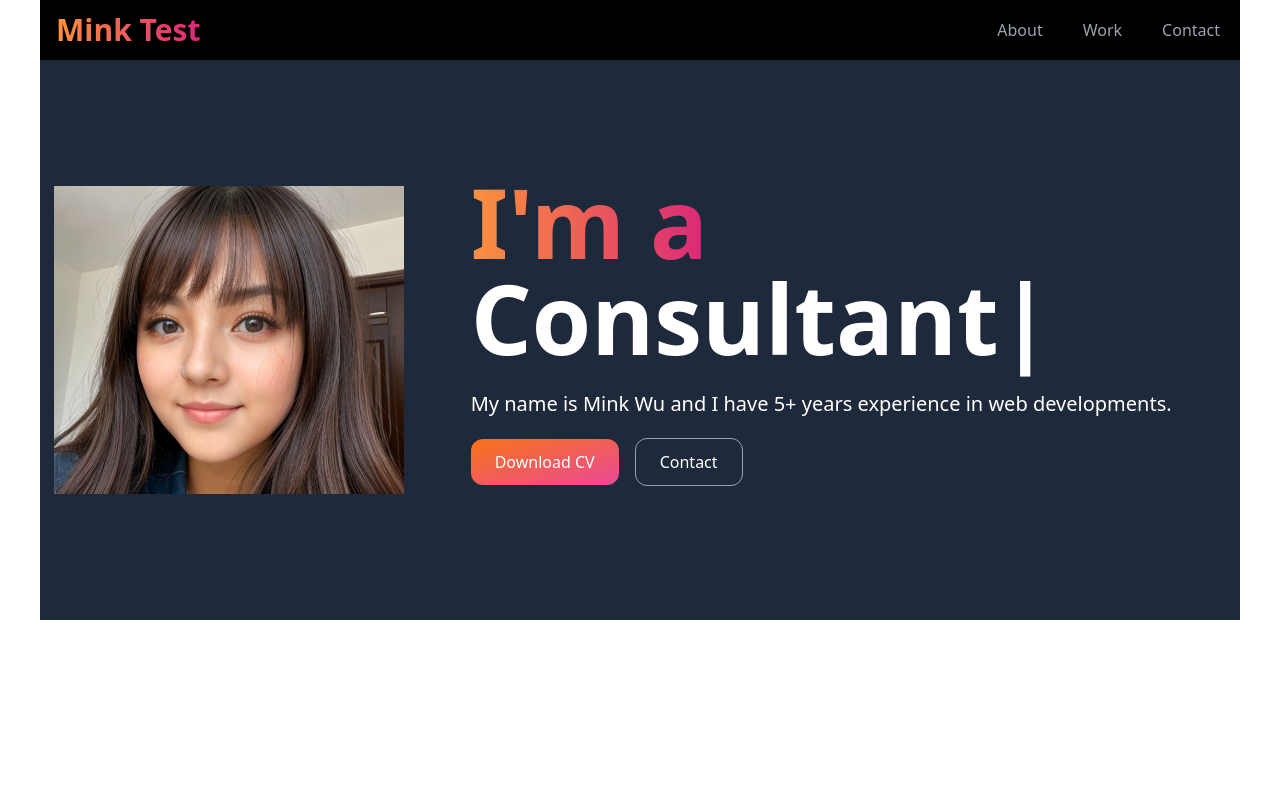
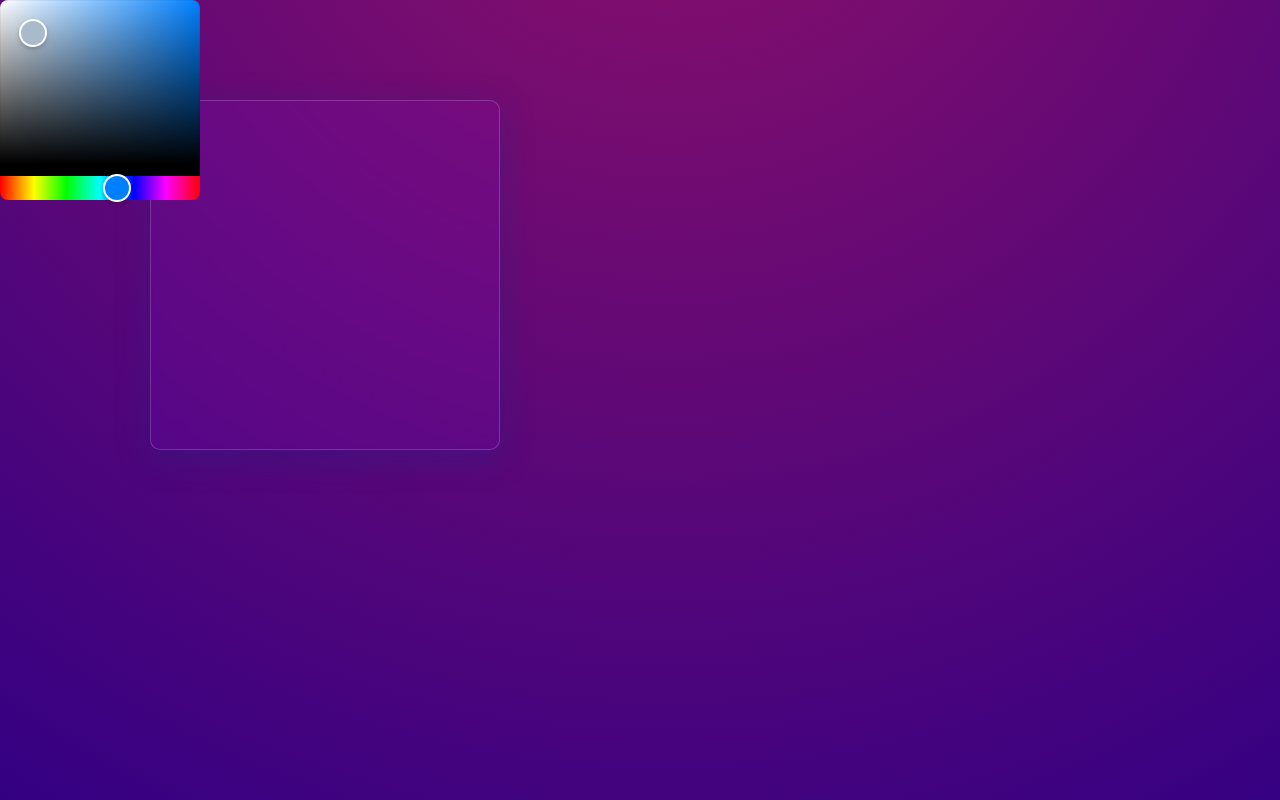
Before and after one commit to minktw2017/tailwind-tutorial, a React (Vite) app: page / in a window 1280 px wide. Built offline with nearby package versions, Linux system fonts and the light colour scheme.

Commit message:
20240807

```diff
--- a/package.json
+++ b/package.json
@@ -13,6 +13,9 @@
     "prettier": "^3.2.5",
     "prettier-plugin-tailwindcss": "^0.5.14",
     "react": "^18.2.0",
+    "react-color": "^2.19.3",
+    "react-color-palette": "^7.2.2",
+    "react-colorful": "^5.6.1",
     "react-dom": "^18.2.0",
     "react-router-dom": "^6.23.0"
   },
--- /dev/null
+++ b/src/components/ColorPicke.jsx
@@ -0,0 +1,25 @@
+import { HexColorPicker } from "react-colorful";
+import { useState, useEffect } from "react";
+
+const ColorPicke = () => {
+  //creating state to store our color and also set color using onChange event for sketch picker
+
+  const [color, setColor] = useState("#aabbcc");
+
+  useEffect(() => {
+    console.log(color);
+  }, [color]);
+
+  return (
+    <>
+      <div className="min-h-screen w-full">
+        <div className="bgGradient absolute left-0 top-0 -z-20 min-h-screen w-full" />
+        <div className="bgSquare absolute left-[150px] top-[100px] -z-10" />
+        <div>
+          <HexColorPicker color={color} onChange={setColor} />
+        </div>
+      </div>
+    </>
+  );
+};
+export default ColorPicke;
--- a/src/components/Hero.jsx
+++ b/src/components/Hero.jsx
@@ -1,18 +1,16 @@
-import React from "react"
-import heroimage from "../assets/profilepic7.png"
-import { TypeAnimation } from "react-type-animation"
+import React from "react";
+import heroimage from "../assets/profilepic7.png";
+import { TypeAnimation } from "react-type-animation";
 
 const Hero = () => {
   return (
-    <div className="grid grid-cols-1 sm:grid-cols-3 gap-8 max-w-[1200px] md:h-[70vh] mx-auto py-8 bg-slate-800">
-      <div className="col-span-1 my-auto mx-auto w-[300px] h-auto lg:w-[350px]">
-        <img src={heroimage} alt="hero image"/>
+    <div className="mx-auto grid max-w-[1200px] grid-cols-1 gap-8 bg-slate-800 py-8 sm:grid-cols-3 md:h-[70vh]">
+      <div className="col-span-1 mx-auto my-auto h-auto w-[300px] lg:w-[350px]">
+        <img src={heroimage} alt="hero image" />
       </div>
-      <div className="col-span-2 px-5 my-auto">
-        <h1 className="text-white text-4xl sm:text-5xl lg:text-8xl font-extrabold">
-          <span className="primary-color">
-            I'm a
-          </span>
+      <div className="col-span-2 my-auto px-5">
+        <h1 className="text-4xl font-extrabold text-white sm:text-5xl lg:text-8xl">
+          <span className="primary-color">I'm a</span>
           <br />
           <TypeAnimation
             sequence={[
@@ -29,23 +27,29 @@ const Hero = () => {
           />
         </h1>
 
-        <p className="text-white sm:text-lg my-6 lg:text-xl">
+        <p className="my-6 text-white sm:text-lg lg:text-xl">
           My name is Mink Wu and I have 5+ years experience in web developments.
         </p>
         <div className="my-8">
-          <a href="/" className="px-6 py-3 w-full rounded-xl mr-4
-            bg-gradient-to-br from-orange-500 to-pink-500 text-white">
+          <a
+            href="/"
+            className="mr-4 w-full rounded-xl bg-gradient-to-br from-orange-500
+            to-pink-500 px-6 py-3 text-white"
+          >
             Download CV
           </a>
-          <a href="/" className="px-6 py-3 w-full rounded-xl mr-4
-            border border-gray-400 hover:bg-gradient-to-br from-orange-500 to-pink-500
-            text-white hover:border-none">
+          <a
+            href="/"
+            className="mr-4 w-full rounded-xl border border-gray-400
+            from-orange-500 to-pink-500 px-6 py-3 text-white
+            hover:border-none hover:bg-gradient-to-br"
+          >
             Contact
           </a>
         </div>
       </div>
     </div>
-  )
-}
+  );
+};
 
-export default Hero
+export default Hero;
--- a/src/index.css
+++ b/src/index.css
@@ -8,3 +8,19 @@
     @apply text-transparent bg-clip-text bg-gradient-to-r from-orange-400 to-pink-600  inline-block;
   }
 }
+
+.bgGradient {
+  background: radial-gradient(circle at 52.1% -29.6%, rgb(144, 17, 105) 0%, rgb(51, 0, 131) 100.2%);
+  /* backdrop-filter: blur(5px); */
+}
+
+.bgSquare {
+  height: 350px;
+  width: 350px;
+  background: rgba( 144, 19, 254, 0.1 );
+  box-shadow: 0 8px 32px 0 rgba( 31, 38, 135, 0.37 );
+  backdrop-filter: blur( 2px );
+  -webkit-backdrop-filter: blur( 2px );
+  border-radius: 10px;
+  border: 1px solid rgba( 255, 255, 255, 0.18 );
+}
--- a/src/page/Home.jsx
+++ b/src/page/Home.jsx
@@ -1,13 +1,11 @@
-import Hero from "../components/Hero";
-import Navbar from "../components/Navbar";
+import ColorPicke from "../components/ColorPicke";
 
 function Home() {
-    return (
-      <>
-        <Navbar/>
-        <Hero/>
-      </>
-    )
-  }
+  return (
+    <>
+      <ColorPicke />
+    </>
+  );
+}
 
-export default Home
+export default Home;
```
Also changed, not shown: 1 other file (tests, documents, lock files or other folders).
